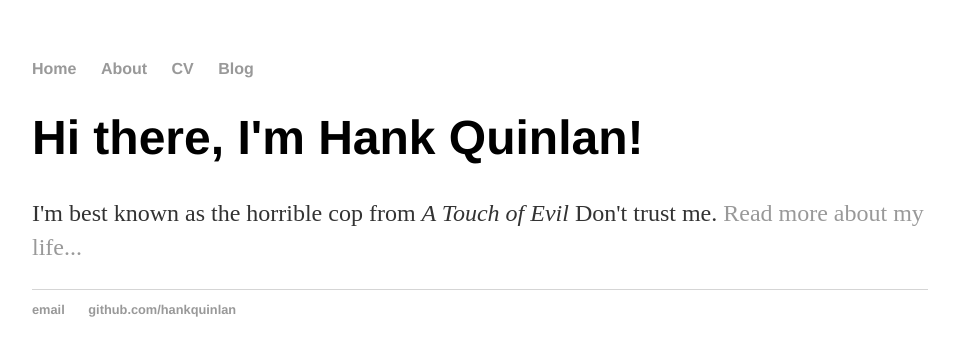
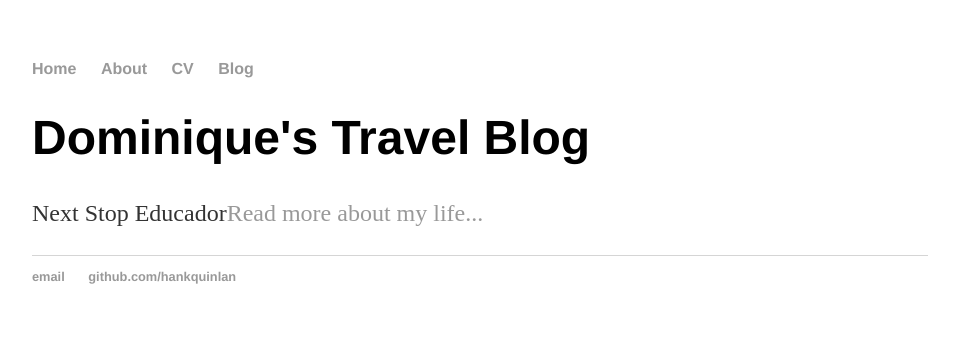
Before and after one commit to dominiqueSLee/dominiqueSLee.github.io, a Jekyll site: the page built from index.html, in a window 1280 px wide. Shown: the top 356 px of the page, without its empty margins (160-1119 px from the left). Built offline with Jekyll 4.4.1, drawn with Linux system fonts in a browser that asks for light colours.

Commit message:
Update index.html

```diff
--- a/index.html
+++ b/index.html
@@ -1,8 +1,8 @@
 ---
 layout: default
-title: Hank Quinlan, Horrible Cop
+title: Dominique's Travels
 ---
 <div class="blurb">
-	<h1>Hi there, I'm Hank Quinlan!</h1>
-	<p>I'm best known as the horrible cop from <em>A Touch of Evil</em> Don't trust me. <a href="/about">Read more about my life...</a></p>
+	<h1>Dominique's Travel Blog</h1>
+	<p>Next Stop Educador<a href="/about">Read more about my life...</a></p>
 </div><!-- /.blurb -->
```
